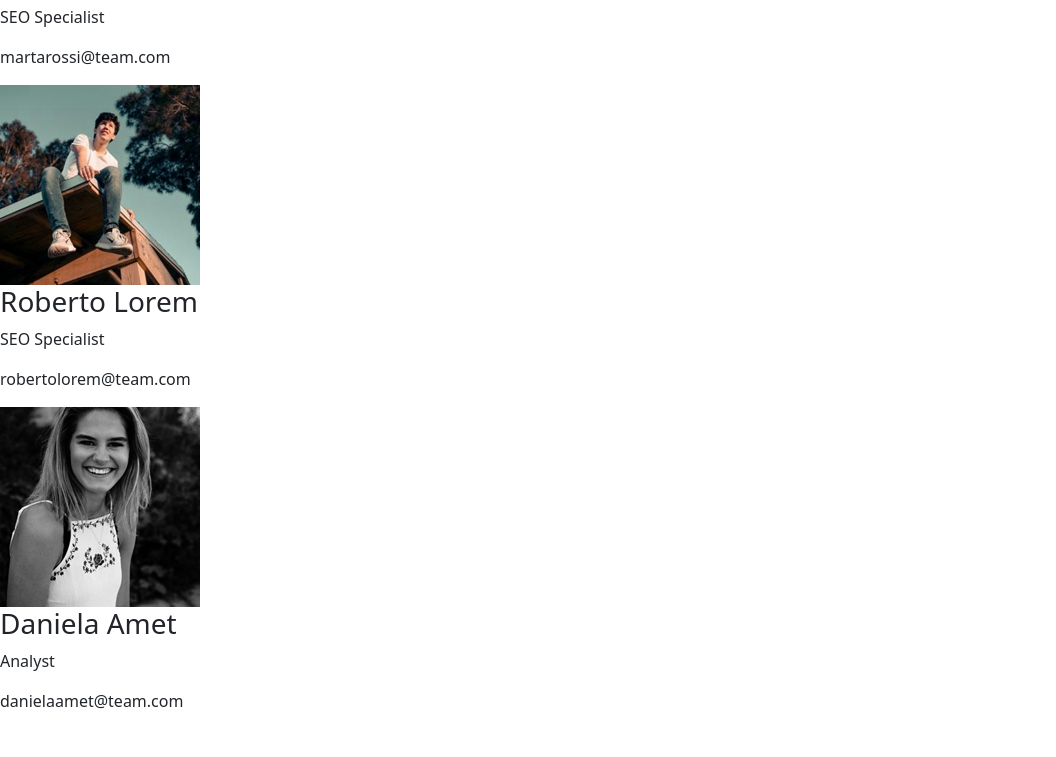
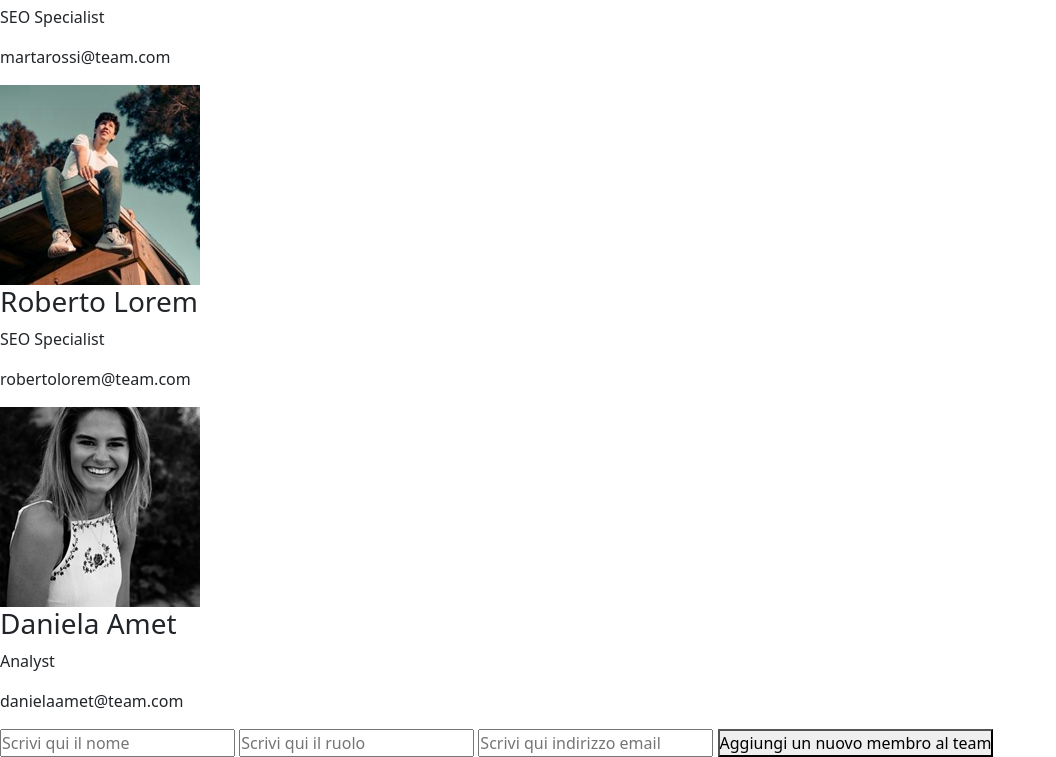
Before and after one commit to PaoloMucedero/js-our-team, a plain HTML site: page index.html in a window 1280 px wide. Shown: the part 1201-1958 px from the top of the page, without its empty margins (0-1056 px from the left). Before the commit the page ends 1930 px from the top, so only its background shows below. Drawn offline with nearby package versions, Linux system fonts and the light colour scheme.

Commit message:
Creato form per aggiungere membro

```diff
--- a/index.html
+++ b/index.html
@@ -11,6 +11,13 @@
 
     <div id="team-members-card-container"></div>
 
+    <form id="new-member-form">
+        <input type="text" id="name" placeholder="Scrivi qui il nome" required>
+        <input type="text" id="role" placeholder="Scrivi qui il ruolo" required>
+        <input type="text" id="email" placeholder="Scrivi qui indirizzo email" required>
+        <button type="submit">Aggiungi un nuovo membro al team</button>
+    </form>
+
     <script src="./test.js"></script>
     <script src="./script.js"></script>
 </body>
--- a/script.js
+++ b/script.js
@@ -44,7 +44,7 @@ let cards = ""; /* Creo una variabile per salvare il risultato della creazione d
 for (let index = 0; index < teamMembers.length; index++) {
   const member = teamMembers[index]; /* Ogni membro è l'indice di teammMembers[] durante il ciclo */
   // per creare la card cardHTML il ciclo deve eseguire la funzione creaTeamCard
-  const cardHTML = creaTeamCard(teamMembers[index]);
+  const cardHTML = creaTeamCard(member);
   // DEBUG per funzionamento creazione card
   console.log(cardHTML);
   cards += cardHTML;
```
